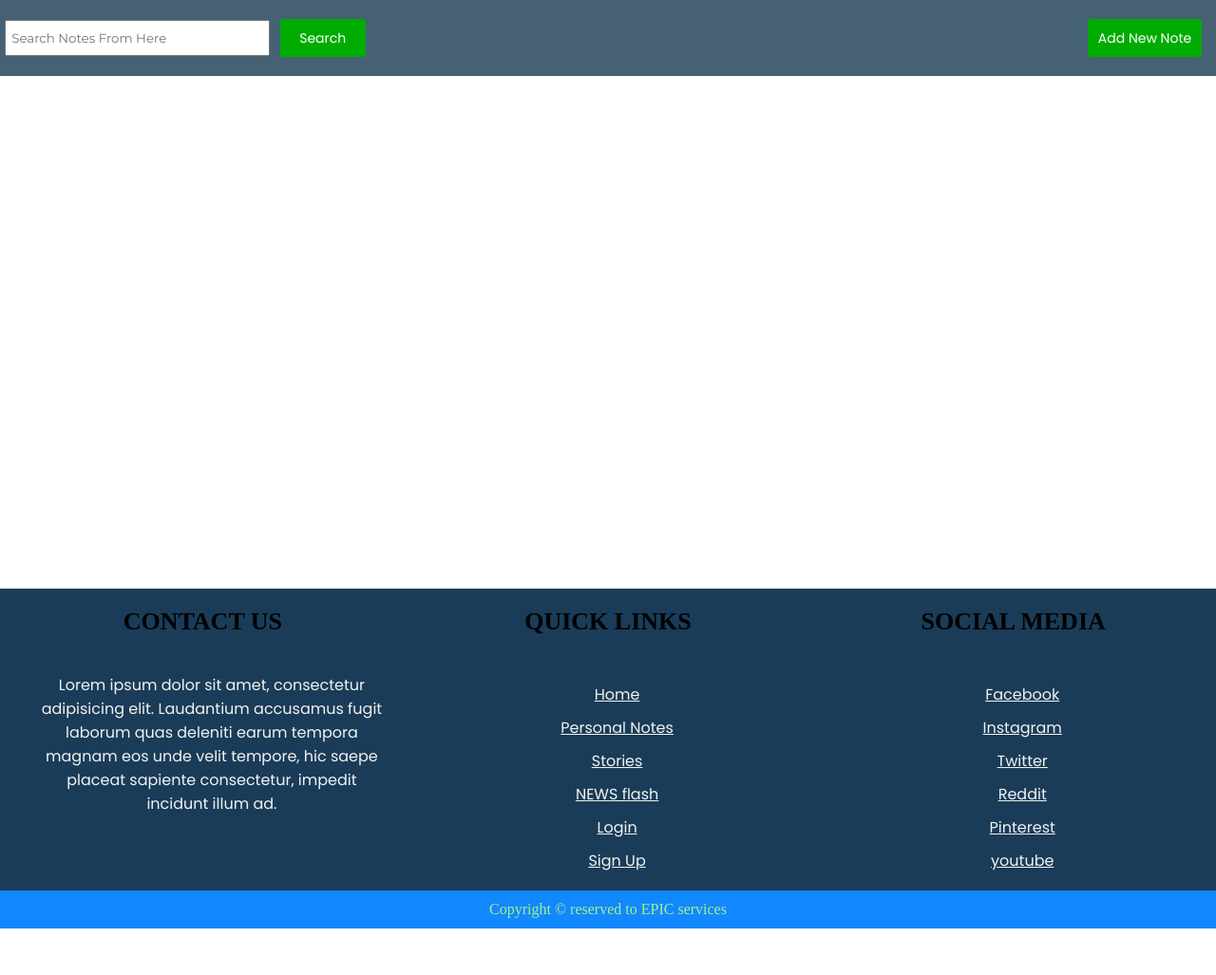
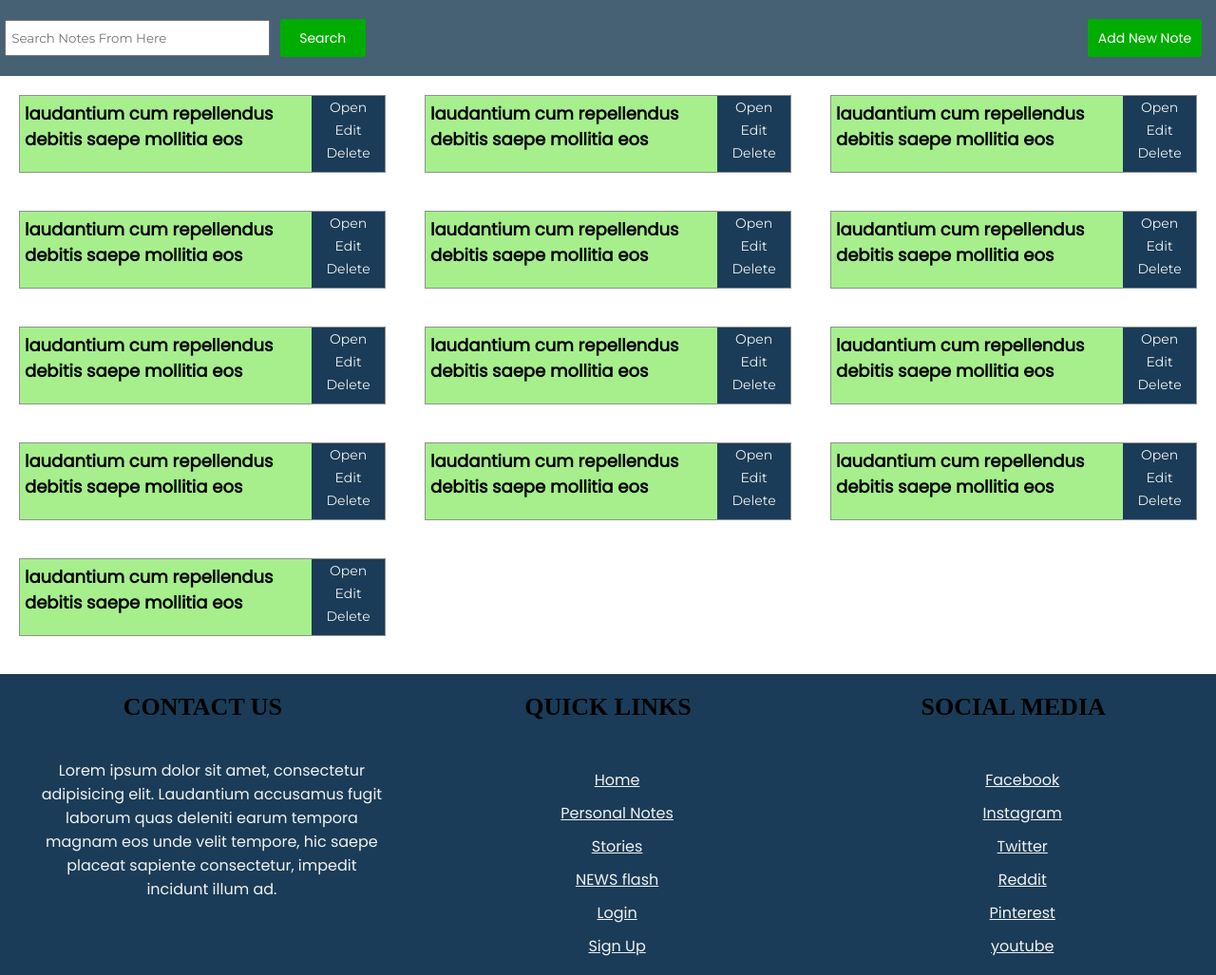
Before and after one commit to DeveloperRaj/EPIC-services, a PHP site: page /notes.php in a window 1280 px wide. Shown: the part 90-1117 px from the top of the page at 95% size. Before the commit the page ends 1068 px from the top, so only its background shows below. Run offline with PHP 8.4, Linux system fonts and the light colour scheme; some web fonts are replaced.

Commit message:
notes added

```diff
--- a/css/notes.css
+++ b/css/notes.css
@@ -76,6 +76,56 @@
 	margin-right: 15px;
 }
 
+.nt-container {
+	width: 100%;
+	/*min-height: 300px;*/
+	display: flex;
+	justify-content: space-between;
+	/*align-items: center;*/
+	flex-wrap: wrap;
+}
+
+.note {
+	width: 30%;
+	min-height: 80px;
+	border: 1px solid #919191;
+	margin: 20px;
+	display: flex;
+}
+
+.note-link {
+	width: calc(80% - 10px);
+	height: calc(100% - 10px);
+	background-color: rgb(166,239,140);
+	padding: 5px;
+	font-size: 18px;
+	color: black;
+	font-weight: bold;
+	text-decoration: none;
+	font-family: 'Poppins', sans-serif;
+}
+
+.note-controls {
+	width: 20%;
+	height: 100%;
+	background-color: rgb(26, 60, 88);
+	display: flex;
+	flex-direction: column;
+}
+
+.note-controls a {
+	height: 30%;
+	width: 100%;
+	display: flex;
+	justify-content: center;
+	align-items: center;
+	color: rgb(242,242,240);
+	font-family: 'Montserrat', sans-serif;
+	font-size: 14px;
+	text-decoration: none;
+ }
+
 @media only screen and (max-width: 600px) {
 	.notes-options { justify-content: space-around; }
+	.note { width: 90%; margin: 10px; }
 }
--- a/notes.php
+++ b/notes.php
@@ -28,6 +28,112 @@
 					Add New Note
 				</a>
 			</section>
+			<section class="nt-container">
+				<section class="note">
+					<a href="#" class="note-link">laudantium cum repellendus debitis saepe mollitia eos </a>
+					<section class="note-controls">
+						<a href="#">Open</a>
+						<a href="#">Edit</a>
+						<a href="#">Delete</a>
+					</section>
+				</section>
+				<section class="note">
+					<a href="#" class="note-link">laudantium cum repellendus debitis saepe mollitia eos </a>
+					<section class="note-controls">
+						<a href="#">Open</a>
+						<a href="#">Edit</a>
+						<a href="#">Delete</a>
+					</section>
+				</section>
+				<section class="note">
+					<a href="#" class="note-link">laudantium cum repellendus debitis saepe mollitia eos </a>
+					<section class="note-controls">
+						<a href="#">Open</a>
+						<a href="#">Edit</a>
+						<a href="#">Delete</a>
+					</section>
+				</section>
+				<section class="note">
+					<a href="#" class="note-link">laudantium cum repellendus debitis saepe mollitia eos </a>
+					<section class="note-controls">
+						<a href="#">Open</a>
+						<a href="#">Edit</a>
+						<a href="#">Delete</a>
+					</section>
+				</section>
+				<section class="note">
+					<a href="#" class="note-link">laudantium cum repellendus debitis saepe mollitia eos </a>
+					<section class="note-controls">
+						<a href="#">Open</a>
+						<a href="#">Edit</a>
+						<a href="#">Delete</a>
+					</section>
+				</section>
+				<section class="note">
+					<a href="#" class="note-link">laudantium cum repellendus debitis saepe mollitia eos </a>
+					<section class="note-controls">
+						<a href="#">Open</a>
+						<a href="#">Edit</a>
+						<a href="#">Delete</a>
+					</section>
+				</section>
+				<section class="note">
+					<a href="#" class="note-link">laudantium cum repellendus debitis saepe mollitia eos </a>
+					<section class="note-controls">
+						<a href="#">Open</a>
+						<a href="#">Edit</a>
+						<a href="#">Delete</a>
+					</section>
+				</section>
+				<section class="note">
+					<a href="#" class="note-link">laudantium cum repellendus debitis saepe mollitia eos </a>
+					<section class="note-controls">
+						<a href="#">Open</a>
+						<a href="#">Edit</a>
+						<a href="#">Delete</a>
+					</section>
+				</section>
+				<section class="note">
+					<a href="#" class="note-link">laudantium cum repellendus debitis saepe mollitia eos </a>
+					<section class="note-controls">
+						<a href="#">Open</a>
+						<a href="#">Edit</a>
+						<a href="#">Delete</a>
+					</section>
+				</section>
+				<section class="note">
+					<a href="#" class="note-link">laudantium cum repellendus debitis saepe mollitia eos </a>
+					<section class="note-controls">
+						<a href="#">Open</a>
+						<a href="#">Edit</a>
+						<a href="#">Delete</a>
+					</section>
+				</section>
+				<section class="note">
+					<a href="#" class="note-link">laudantium cum repellendus debitis saepe mollitia eos </a>
+					<section class="note-controls">
+						<a href="#">Open</a>
+						<a href="#">Edit</a>
+						<a href="#">Delete</a>
+					</section>
+				</section>
+				<section class="note">
+					<a href="#" class="note-link">laudantium cum repellendus debitis saepe mollitia eos </a>
+					<section class="note-controls">
+						<a href="#">Open</a>
+						<a href="#">Edit</a>
+						<a href="#">Delete</a>
+					</section>
+				</section>
+				<section class="note">
+					<a href="#" class="note-link">laudantium cum repellendus debitis saepe mollitia eos </a>
+					<section class="note-controls">
+						<a href="#">Open</a>
+						<a href="#">Edit</a>
+						<a href="#">Delete</a>
+					</section>
+				</section>
+			</section>
 		</section>
 
 		<?php
```
